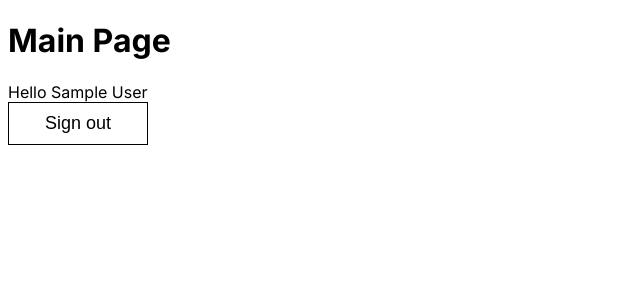
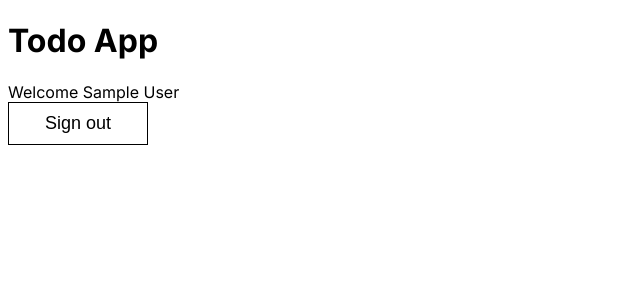
Before and after one commit to BallPanupan/neversitup-todo, a Next.js app: page / in a window 1280 px wide. Shown: the top 300 px of the page, without its empty margins (0-640 px from the left). Built offline with nearby package versions, Linux system fonts and the light colour scheme; no server answers; sample sign-in values are in the browser's storage.

Commit message:
fix(page): session

```diff
--- a/app/auth/signout/page.tsx
+++ b/app/auth/signout/page.tsx
@@ -6,7 +6,7 @@ export default function Page() {
   const { data: session } = useSession()
 
   if (!session) {
-		window.location.href = '/'
+		window.location.href = '/auth/signin'
   }
 
 	return (
--- a/app/page.tsx
+++ b/app/page.tsx
@@ -5,13 +5,11 @@ export default function Page() {
 
   const { data: session } = useSession()
 
-  console.log('session', session)
-
   if (session) {
     return (
       <>
-        <h1>Main Page</h1>
-        Hello {session.user?.name} <br />
+        <h1>Todo App</h1>
+        Welcome {session.user?.name} <br />
         <button onClick={() => signOut()}>Sign out</button>
       </>
     )
--- a/components/Login/Login.tsx
+++ b/components/Login/Login.tsx
@@ -1,9 +1,12 @@
 import { useRef, useState } from 'react';
 import styles from './loginForm.module.css';
 import Link from 'next/link';
-import { signIn } from 'next-auth/react';
+import { signIn, useSession } from 'next-auth/react';
 
 const LoginForm = () => {
+
+	const { data: session } = useSession()
+
 	const username = useRef<HTMLInputElement>(null);
 	const password = useRef<HTMLInputElement>(null);
 
```
